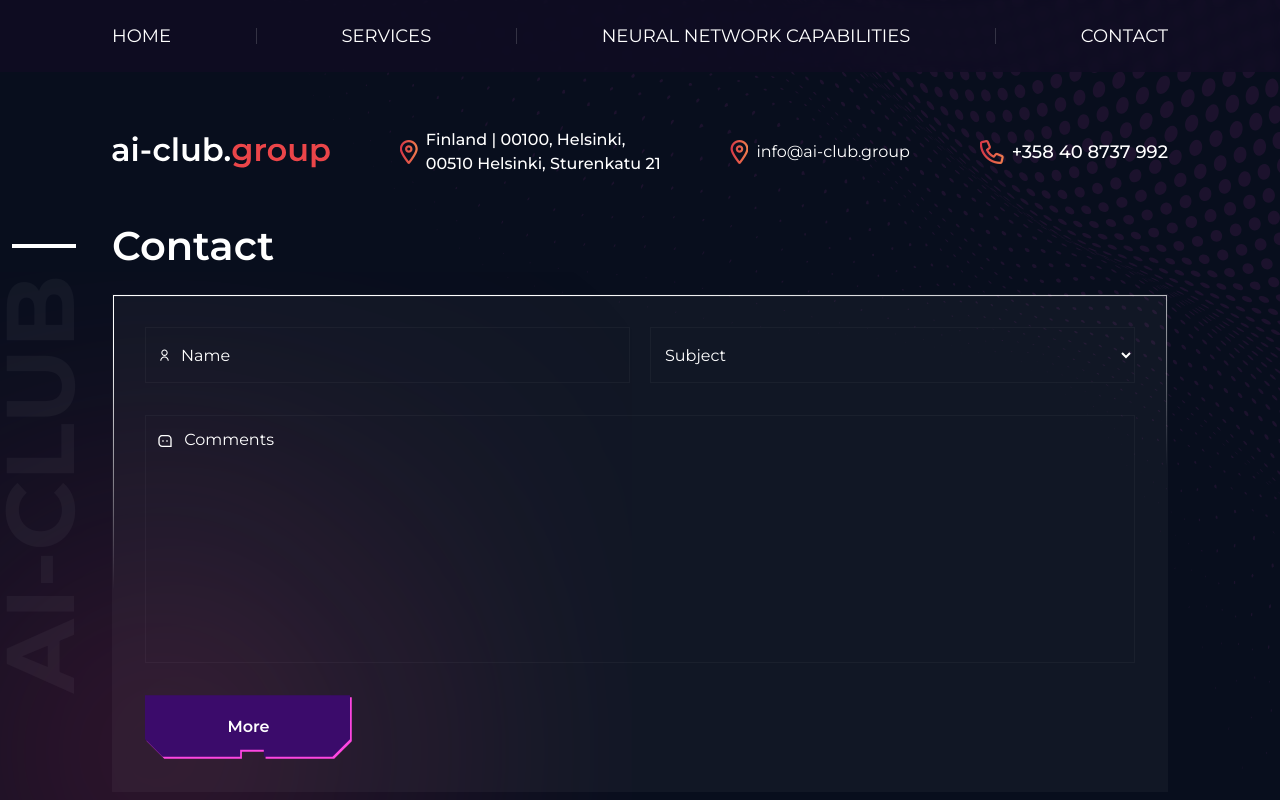
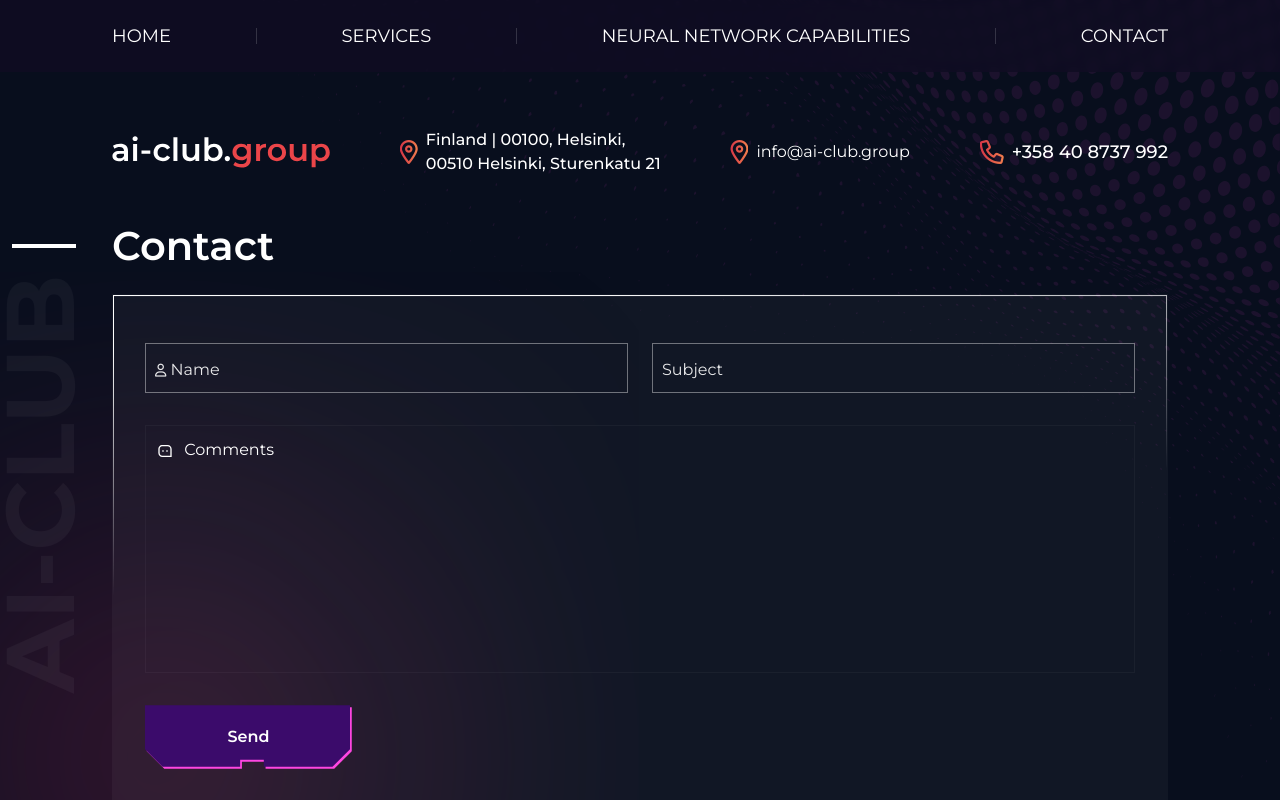
Before and after one commit to torgomyan01/neural-network, a plain HTML site: page contacts.html in a window 1280 px wide. Shown: the top 800 px of the page. Drawn offline with Linux system fonts and the light colour scheme.

Commit message:
Chenge contacts page

```diff
--- a/assets/icons/icons.css
+++ b/assets/icons/icons.css
@@ -25,6 +25,9 @@
     content: "\f055"
 }
 
+.fa-user:before{
+    content: "\f007"
+}
 /*---------------------------------*/
 
 
--- a/contacts.html
+++ b/contacts.html
@@ -114,23 +114,34 @@
           Contact
         </h1>
         <form action="#" class="w-100 p-20 p-sm-32" data-aos="zoom">
-          <div class="inputBox">
-            <label class="labelinput" data-aos="zoom" data-aos-duration="1000">
-              <img src="assets/images/user-logo.svg" alt="">
-              <input type="text" id="name" placeholder="Name">
-            </label>
-            <select class="contact-select" data-aos="zoom" data-aos-delay="200" data-aos-duration="1000">
-              <option selected>Subject</option>
-              <option value="1">One</option>
-              <option value="2">Two</option>
-              <option value="3">Three</option>
-            </select>
+
+          <div class="row">
+            <div class="col-6" data-aos="zoom" data-aos-duration="1000">
+              <label class="def-input">
+                <span>
+                  <i class="fa-regular fa-user fs-13"></i>
+                  Name
+                </span>
+                <input type="text" name="email">
+              </label>
+            </div>
+            <div class="col-6" data-aos="zoom" data-aos-duration="1000">
+              <label class="def-input">
+                <span>
+                  Subject
+                </span>
+                <input type="text" name="email">
+              </label>
+            </div>
           </div>
-          <div class="form-floating mt-32" data-aos="zoom" data-aos-delay="400" data-aos-duration="1000">
-            <textarea class="form-control" placeholder="Leave a comment here" id="floatingTextarea2" style="height: 100px"></textarea>
-            <label for="floatingTextarea2"><img src="assets/images/text-area-logo.svg" alt=""> Comments</label>
+          <div class="col-12 mt-32">
+            <div class="form-floating mt-32" data-aos="zoom" data-aos-delay="400" data-aos-duration="1000">
+              <textarea class="form-control" placeholder="Leave a comment here" id="floatingTextarea2" style="height: 100px"></textarea>
+              <label for="floatingTextarea2"><img src="assets/images/text-area-logo.svg" alt=""> Comments</label>
+            </div>
           </div>
-          <button class="def-btn mt-32" data-aos="zoom" data-aos-delay="600" data-aos-duration="1000">More</button>
+
+          <button class="def-btn mt-32" data-aos="zoom" data-aos-delay="600" data-aos-duration="1000">Send</button>
         </form>
 
       </div>
--- a/css/style.scss
+++ b/css/style.scss
@@ -890,3 +890,47 @@ footer {
   }
 
 }
+
+
+.def-input{
+  width: 100%;
+  display: flex;
+  justify-content: start;
+  align-items: start;
+  flex-direction: column;
+  &.active{
+    span{
+      transform: translateY(-7px) translateX(-8px);
+      opacity: 1;
+      font-size: 0.9rem;
+    }
+    input{
+      border: 1px solid rgba(255, 255, 255, 1);
+    }
+  }
+  span{
+    font-weight: 400;
+    font-size: 16px;
+    line-height: 16px;
+    color: #FFFFFF;
+    transform: translateY(2.1875rem);
+    transition: 0.3s;
+    cursor: text;
+    opacity: 0.9;
+    padding-left: 10px;
+  }
+  input{
+    width: 100%;
+    height: 3.125rem;
+    border: 1px solid rgba(255, 255, 255, 0.4);
+    font-style: normal;
+    font-weight: 400;
+    font-size: 1.125rem;
+    line-height: 1.4375rem;
+    color: #fff;
+    resize: none;
+    transition: 0.3s;
+    background: transparent;
+    padding-left: 8px;
+  }
+}
--- a/js/script.js
+++ b/js/script.js
@@ -47,3 +47,18 @@ imageWidget.on('click', function (){
     imageWidget.addClass(opacity25);
     $(this).removeClass(opacity25)
 })
+
+const defaultInput = $('.def-input input');
+const inpLabel = $('.def-input');
+
+defaultInput.on('blur', function (){
+    inpLabel.map((index, e) => {
+        if($(e).children('input').val() === ''){
+            $(e).removeClass(active);
+        }
+    })
+})
+
+defaultInput.on('focus', function (){
+    $(this).parent().addClass(active);
+})
```
Also changed, not shown: css/style.css.
